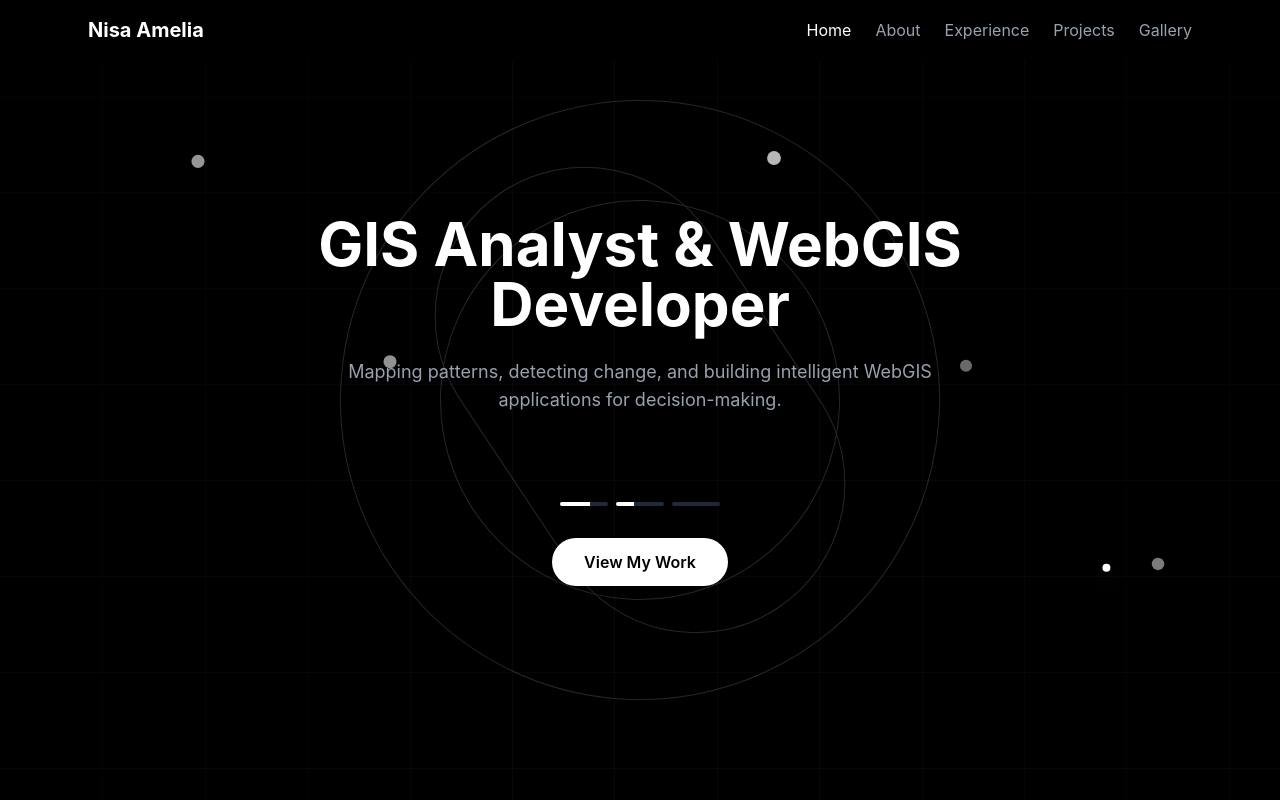
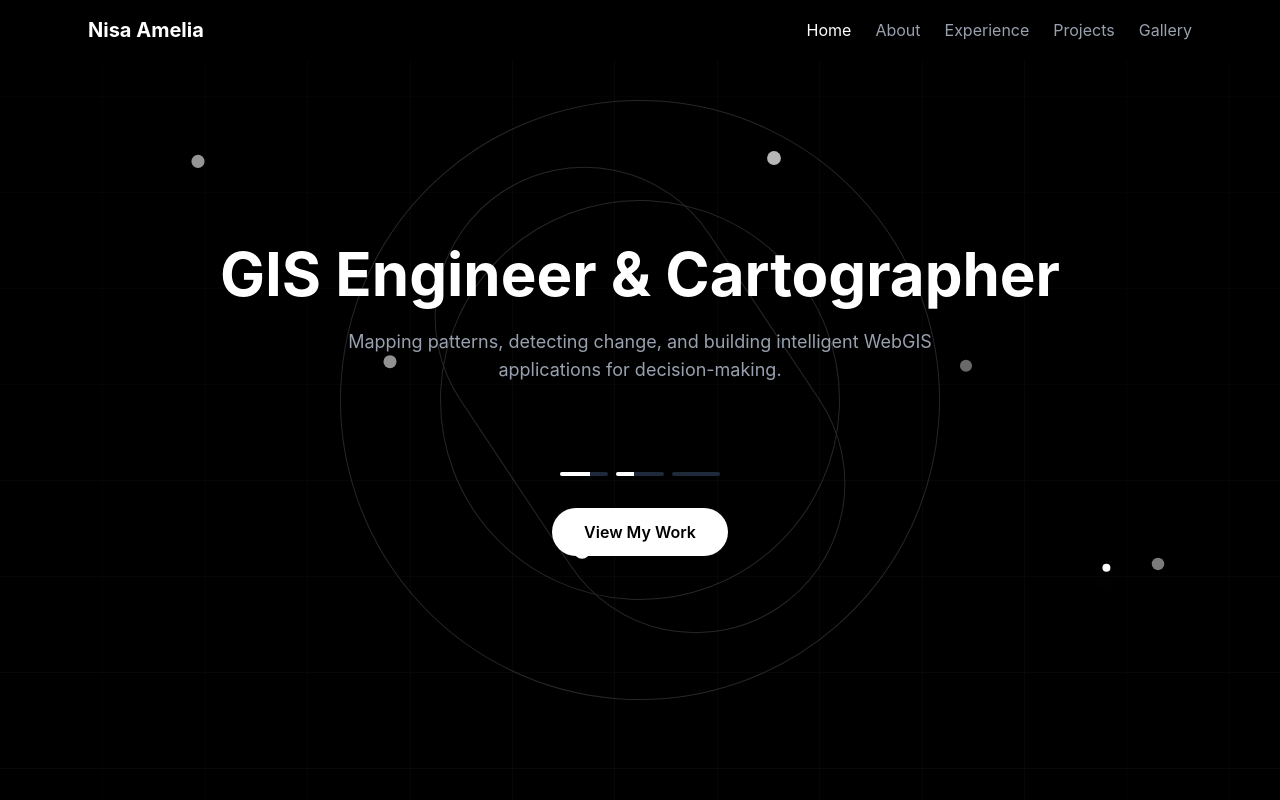
Before and after one commit to nisamelia/portfolio-new, a React (Vite) app in the folder portfolio/: page / in a window 1280 px wide. Built offline with nearby package versions, Linux system fonts and the light colour scheme.

Commit message:
about update

```diff
--- a/portfolio/src/pages/About.tsx
+++ b/portfolio/src/pages/About.tsx
@@ -47,7 +47,7 @@ const About = () => {
             </h3>
 
             <div className="grid sm:grid-cols-2 gap-x-8 gap-y-3">
-              <p className="text-gray-400">• <span className="text-white">GIS Analysis</span></p>
+              <p className="text-gray-400">• <span className="text-white">Cartography</span></p>
               <p className="text-gray-400">• <span className="text-white">Spatial Modeling</span></p>
               <p className="text-gray-400">• <span className="text-white">GIS Programming</span></p>
               <p className="text-gray-400">• <span className="text-white">Geospatial Data Engineering</span></p>
--- a/portfolio/src/pages/Home.tsx
+++ b/portfolio/src/pages/Home.tsx
@@ -124,7 +124,7 @@ const Home = () => {
           animate={{ opacity: 1, y: 0 }}
           transition={{ duration: 0.8, ease: "easeOut" }}
         >
-          GIS Analyst & WebGIS Developer
+          GIS Engineer & Cartographer
         </motion.h1>
 
         {/* ✨ Smooth Animated Description */}
```
